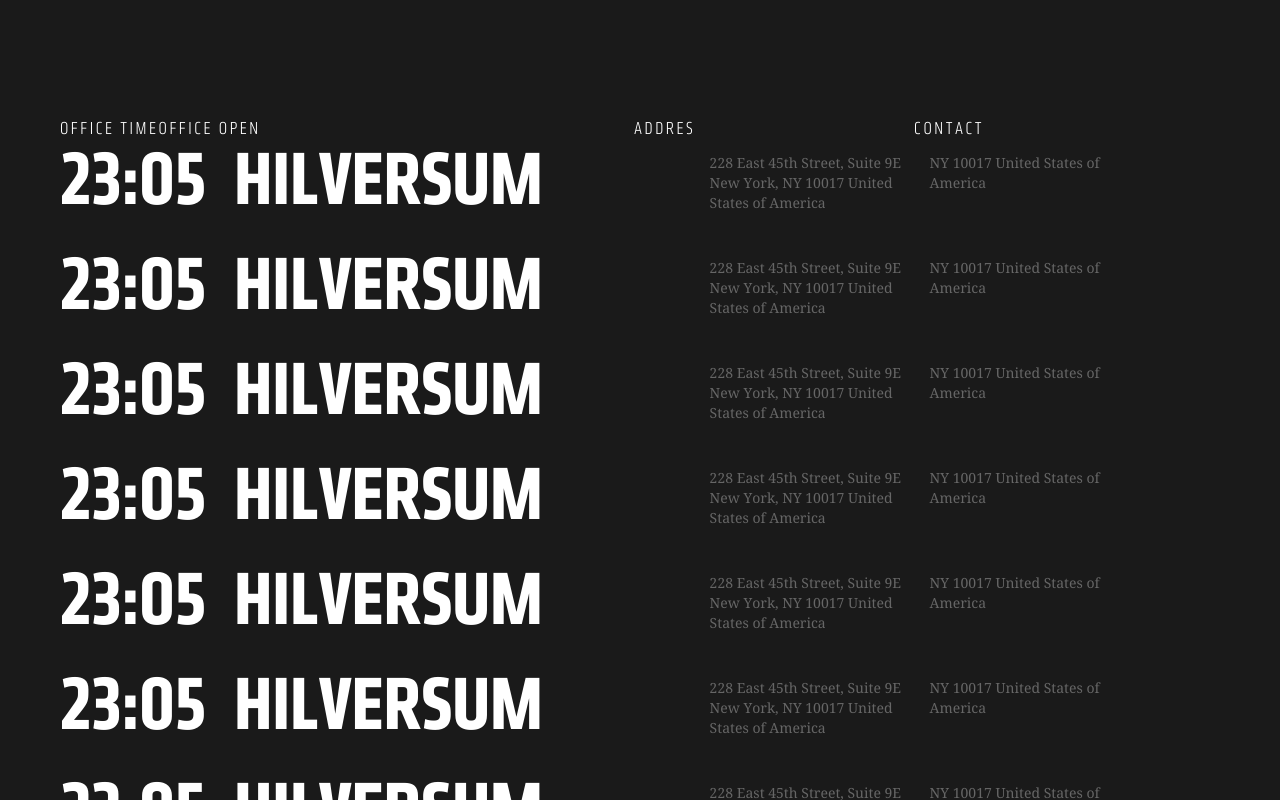
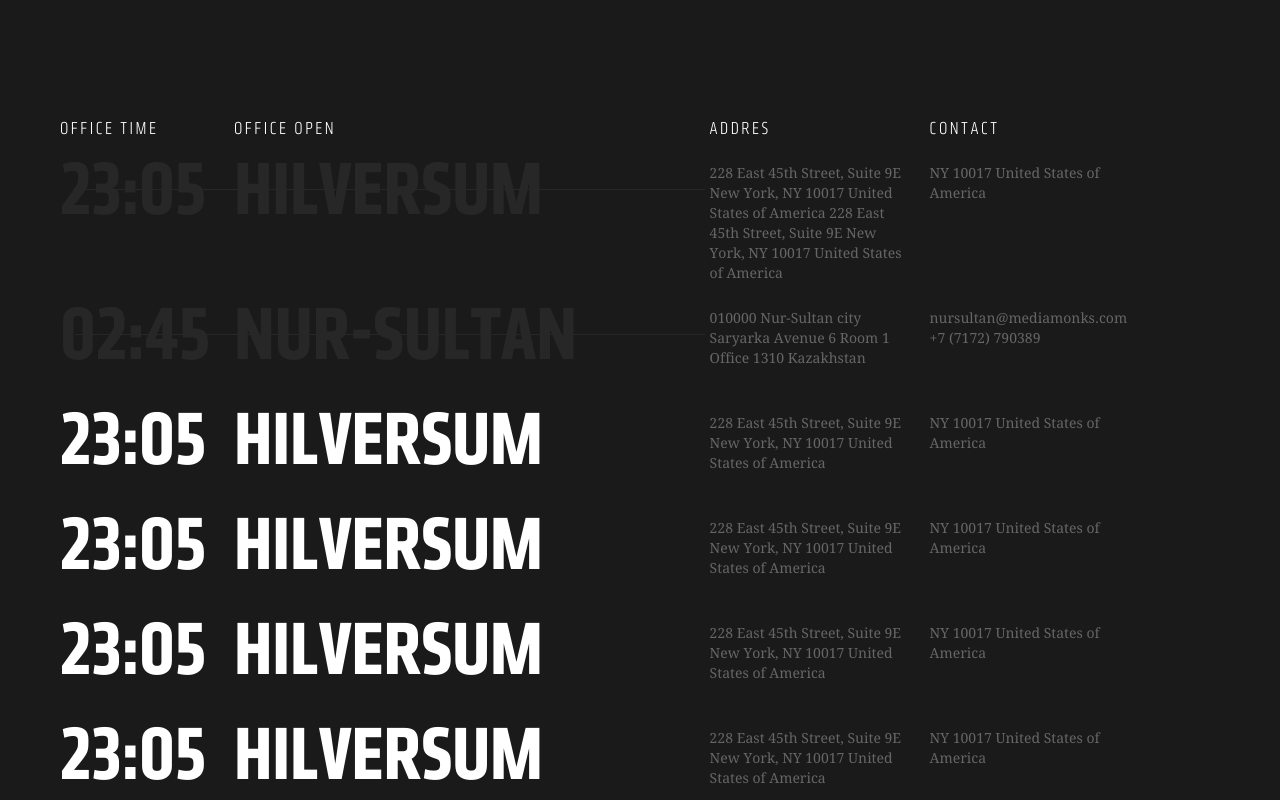
Before and after one commit to DaniyarOtynshin/mediamonks-website, a React (Create React App) app: page / in a window 1280 px wide. Shown: the part 900-1700 px from the top of the page. Built offline with nearby package versions, Linux system fonts and the light colour scheme; grey boxes are pictures that could not be loaded.

Commit message:
Change styles for Table

```diff
--- a/src/components/App/App.css
+++ b/src/components/App/App.css
@@ -3,8 +3,6 @@
 }
 
 .page__content {
-    display: flex;
-    flex-direction: column;
     background-color: #1a1a1a;
 }
 
--- a/src/components/Table/Table.css
+++ b/src/components/Table/Table.css
@@ -5,14 +5,23 @@
     padding: 0 60px;
 }
 
+.table__row {
+    min-height: 105px;
+}
+
+.table__row_title {
+    min-height: fit-content;
+}
+
 .table__title {
+    display: inline-block;
     font-weight: 300;
     color: #fff;
     font-size: 18px;
     letter-spacing: 2.52px;
     text-transform: uppercase;
     line-height: 1;
-};
+}
 
 .table__title_time {
     width: 15%;
@@ -22,12 +31,11 @@
 .table__title_open {
     width: 41%;
     padding-bottom: 15px;
-    padding-right: 80px;
 }
 
 .table__title_address {
-    width: 280px;
-    padding-bottom: 15px;
+    width: 220px;
+    padding-bottom: 25px;
 }
 
 .table__title_contact {
@@ -35,6 +43,7 @@
 }
 
 .table__time {
+    display: inline-block;
     width: 15%;
     font-weight: 700;
     font-size: 6vw;
@@ -42,9 +51,25 @@
     text-transform: uppercase;
     padding-right: 3%;
     margin: 0 0 25px;
+    vertical-align: top;
+    position: relative;
+}
+
+.table__time._closed {
+    color: #272727;
+}
+
+.table__time._closed::before {
+    content: "";
+    position: absolute;
+    top: 50%;
+    left: 15px;
+    right: 0;
+    border-bottom: 1px solid #272727;
 }
 
 .table__open {
+    display: inline-block;
     width: 41%;
     font-weight: 700;
     font-size: 6vw;
@@ -52,9 +77,25 @@
     text-transform: uppercase;
     padding: 0;
     margin: 0 0 25px;
+    vertical-align: top;
+    position: relative;
+}
+
+.table__open._closed {
+    color: #272727;
+}
+
+.table__open._closed::before {
+    content: "";
+    position: absolute;
+    top: 50%;
+    left: -2px;
+    right: 5px;
+    border-bottom: 1px solid #272727;
 }
 
 .table__contact {
+    display: inline-block;
     font-family: 'driod', serif;
     font-weight: 400;
     color: #666;
@@ -63,29 +104,35 @@
 }
 
 .table__contact_address {
+    display: inline-block;
     width: 220px;
     padding-right: 28px;
-    padding-bottom: 30px;
+    padding-bottom: 25px;
+    vertical-align: top;
 }
 
 .table__contact_contact {
     width: 210px;
     padding: 0;
-}
-
-.table__row {
-    display: flex;
-    min-height: 105px;
-}
-
-.table__row_title {
-    min-height: fit-content;
+    vertical-align: top;
 }
 
 @media (max-width: 1190px) {
 
+    .table__row {
+        min-height: 80px;
+    }
+
+    .table__row_title {
+        min-height: fit-content;
+    }
+
     .table__title_address {
-        width: 220px;
+        width: 175px;
+    }
+
+    .table__title_contact {
+        width: 190px;
     }
 
     .table__time {
@@ -113,13 +160,3 @@
         padding-bottom: 15px;
     }
 }
-
-/* .table__office::before:not(:first-child) {
-    content: "";
-    position: absolute;
-    top: 50%;
-    left: 50%;
-    transform: translate(-50%, -50%);
-    width: calc(100% - 30px);
-    border-bottom: 1px solid #fff;
-} */
--- a/src/components/Table/Table.jsx
+++ b/src/components/Table/Table.jsx
@@ -5,25 +5,19 @@
                     <div className="table__title table__title_time">office time</div>
                     <div className="table__title table__title_open">office open</div>
                     <div className="table__title table__title_address">addres</div>
-                    <div className="table__title table__title_address">contact</div>
+                    <div className="table__title table__title_contact">contact</div>
                 </div>
                 <div className="table__row">
-                    <div className="table__time">23:05</div>
-                    <div className="table__open">hilversum</div>
-                    <div className="table__contact table__contact_address">228 East 45th Street, Suite 9E New York, NY 10017 United States of America</div>
+                    <div className="table__time _closed">23:05</div>
+                    <div className="table__open _closed">hilversum</div>
+                    <div className="table__contact table__contact_address"> 228 East 45th Street, Suite 9E New York, NY 10017 United States of America 228 East 45th Street, Suite 9E New York, NY 10017 United States of America</div>
                     <div className="table__contact table__contact_contact">NY 10017 United States of America</div>
                 </div>
                 <div className="table__row">
-                    <div className="table__time">23:05</div>
-                    <div className="table__open">hilversum</div>
-                    <div className="table__contact table__contact_address">228 East 45th Street, Suite 9E New York, NY 10017 United States of America</div>
-                    <div className="table__contact table__contact_contact">NY 10017 United States of America</div>
-                </div>
-                <div className="table__row">
-                    <div className="table__time">23:05</div>
-                    <div className="table__open">hilversum</div>
-                    <div className="table__contact table__contact_address">228 East 45th Street, Suite 9E New York, NY 10017 United States of America</div>
-                    <div className="table__contact table__contact_contact">NY 10017 United States of America</div>
+                    <div className="table__time _closed">02:45</div>
+                    <div className="table__open _closed">nur-sultan</div>
+                    <div className="table__contact table__contact_address">010000 Nur-Sultan city Saryarka Avenue 6 Room 1 Office 1310 Kazakhstan</div>
+                    <div className="table__contact table__contact_contact">nursultan@mediamonks.com +7 (7172) 790389</div>
                 </div>
                 <div className="table__row">
                     <div className="table__time">23:05</div>
```
